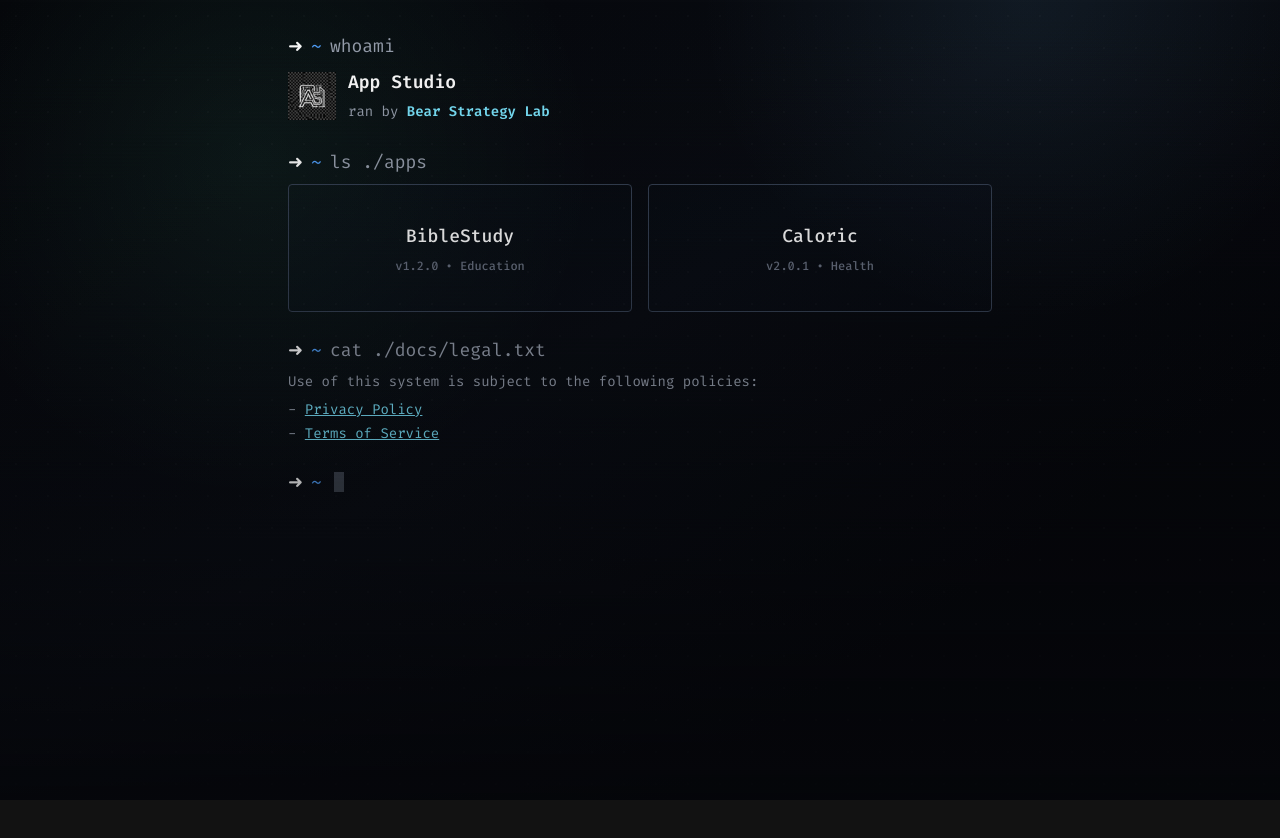
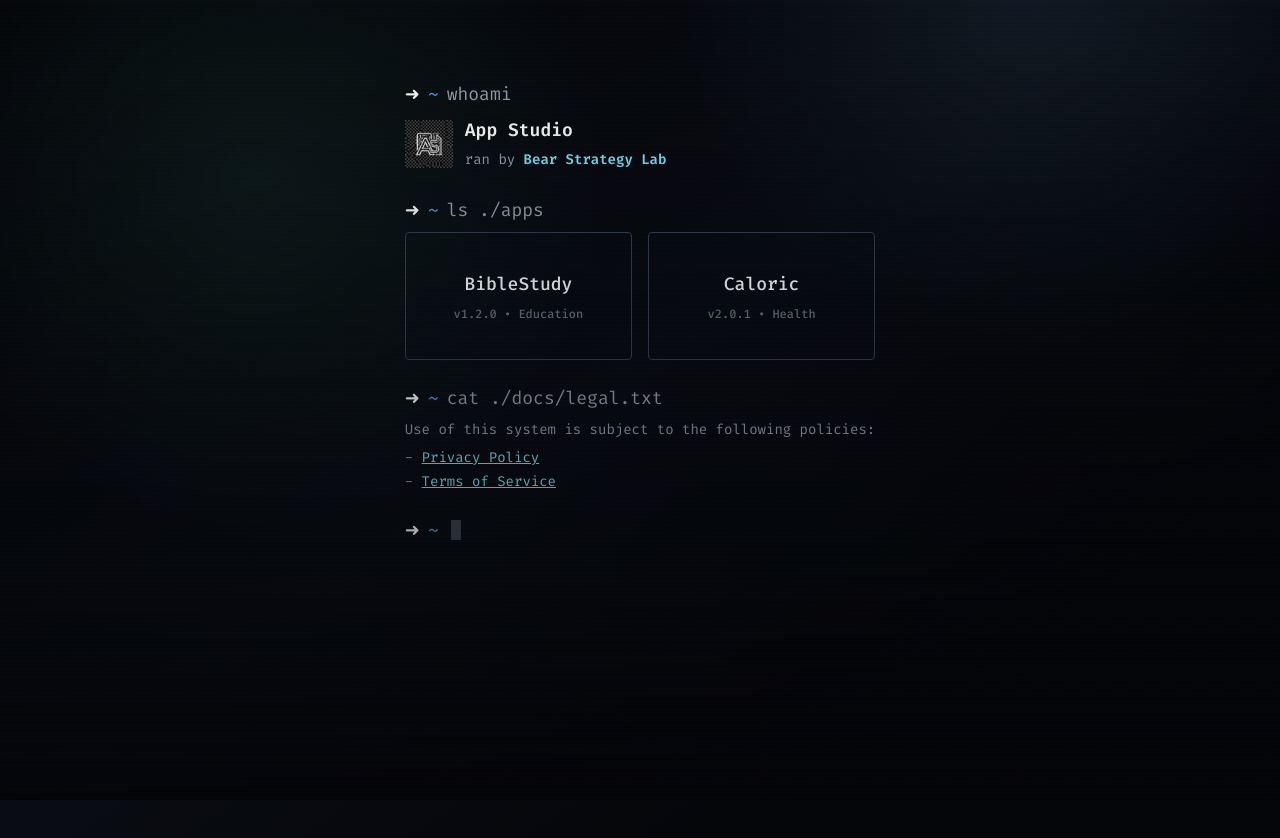
Before and after one commit to Kedaar-NR/Diffusion, a React (Vite) app: page / in a window 1280 px wide. Shown: the top 838 px of the page. Before the commit the page ends 800 px from the top, so only its background shows below. Built offline with nearby package versions, Linux system fonts and the light colour scheme.

Commit message:
Wrap routes in app shell

```diff
--- a/src/App.tsx
+++ b/src/App.tsx
@@ -7,11 +7,13 @@ function App() {
   return (
     <BrowserRouter>
       <div className="scanline" />
-      <Routes>
-        <Route path="/" element={<Terminal />} />
-        <Route path="/privacy" element={<Privacy />} />
-        <Route path="/terms" element={<Terms />} />
-      </Routes>
+      <div className="app-shell">
+        <Routes>
+          <Route path="/" element={<Terminal />} />
+          <Route path="/privacy" element={<Privacy />} />
+          <Route path="/terms" element={<Terms />} />
+        </Routes>
+      </div>
     </BrowserRouter>
   );
 }
```
